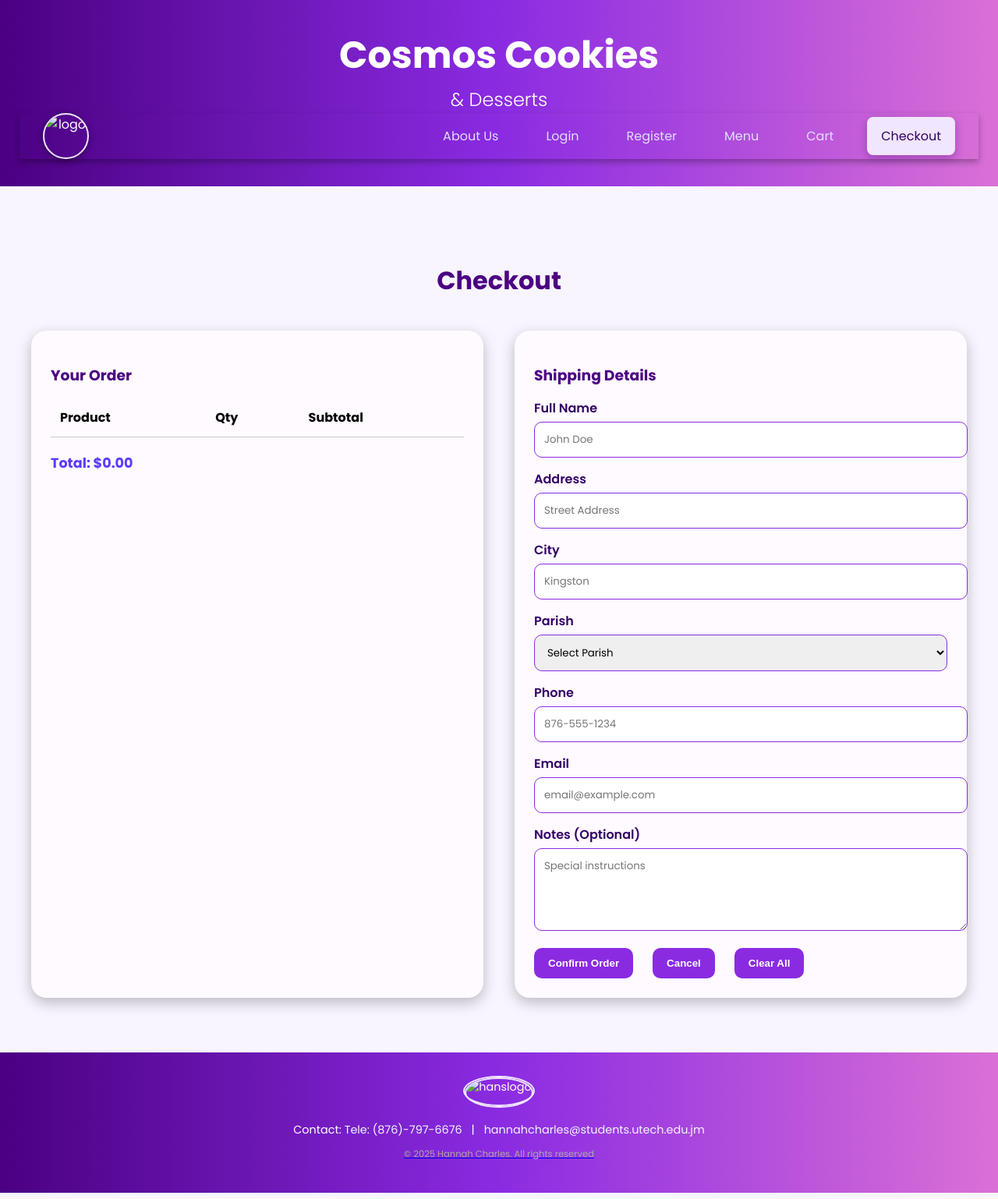
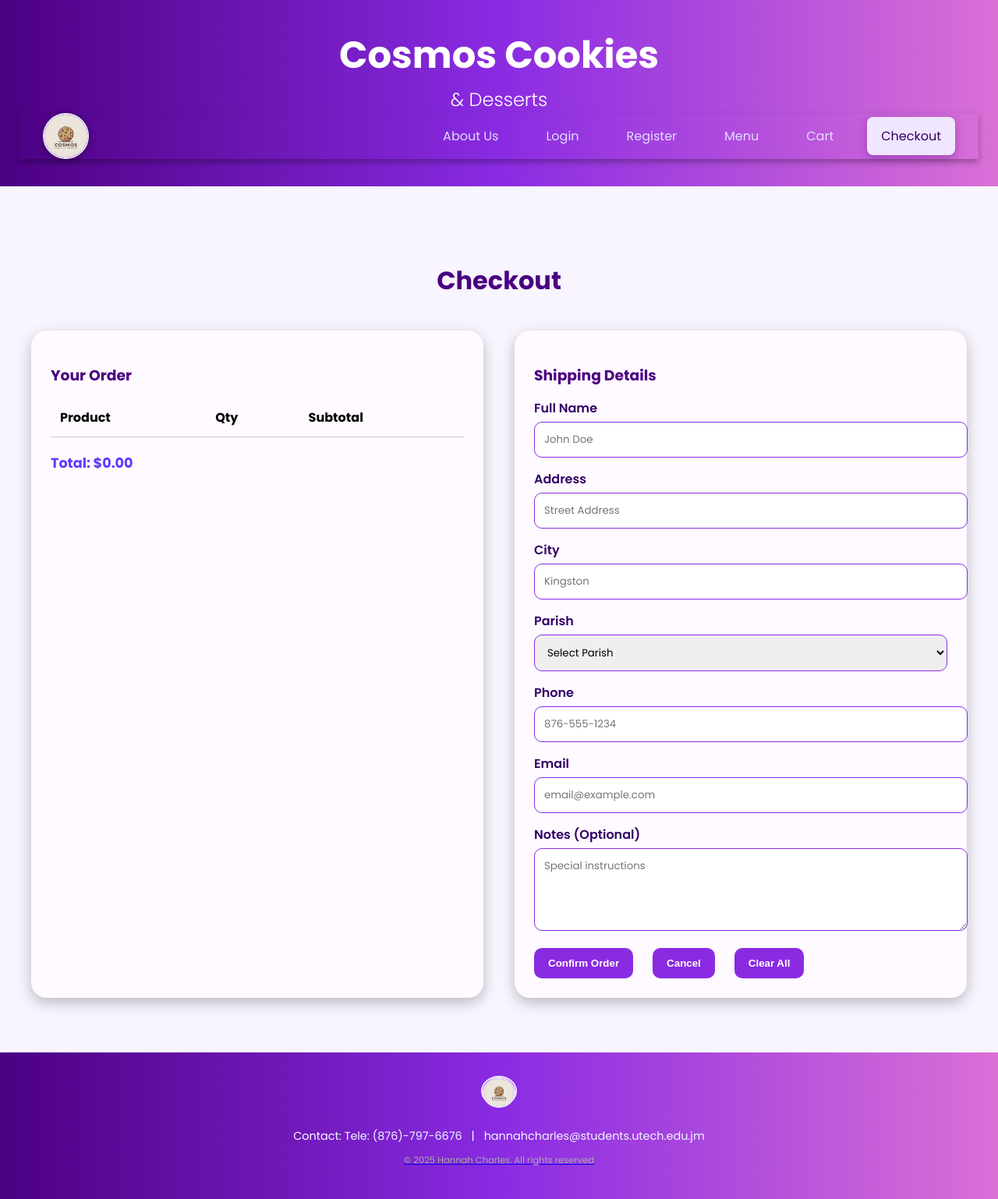
Before and after one commit to hannahcharlesutech/WebIAs, a plain HTML site: page docs/checkout.html in a window 1280 px wide. Shown: the whole page at 78% size. Drawn offline with Linux system fonts and the light colour scheme.

Commit message:
Update checkout.html

```diff
--- a/docs/checkout.html
+++ b/docs/checkout.html
@@ -28,7 +28,7 @@
             <!--Navigation bar : desktop-->
             <nav>
                 <ul class="nav-list">
-                    <li><img src="IA2Assets/cosmoscookiesdesserts.jpg" alt="logo" class="headerlogoleft"></li>
+                    <li><img src="cosmoscookiesdesserts.jpg" alt="logo" class="headerlogoleft"></li>
                     <div class="nav-links">
                     <li> <a href="index.html" >About Us</a> </li>
                     <li> <a href="login.html" >Login</a></li>
@@ -134,7 +134,7 @@
             <footer>
                 <div class="footer-container">
                     <div class="footerlogo">
-                        <img src="IA2Assets/cosmoscookiesdesserts.jpg" alt="hanslogo" class="footerlogo">
+                        <img src="cosmoscookiesdesserts.jpg" alt="hanslogo" class="footerlogo">
                     </div>
 
                     <div class="contact">
```
